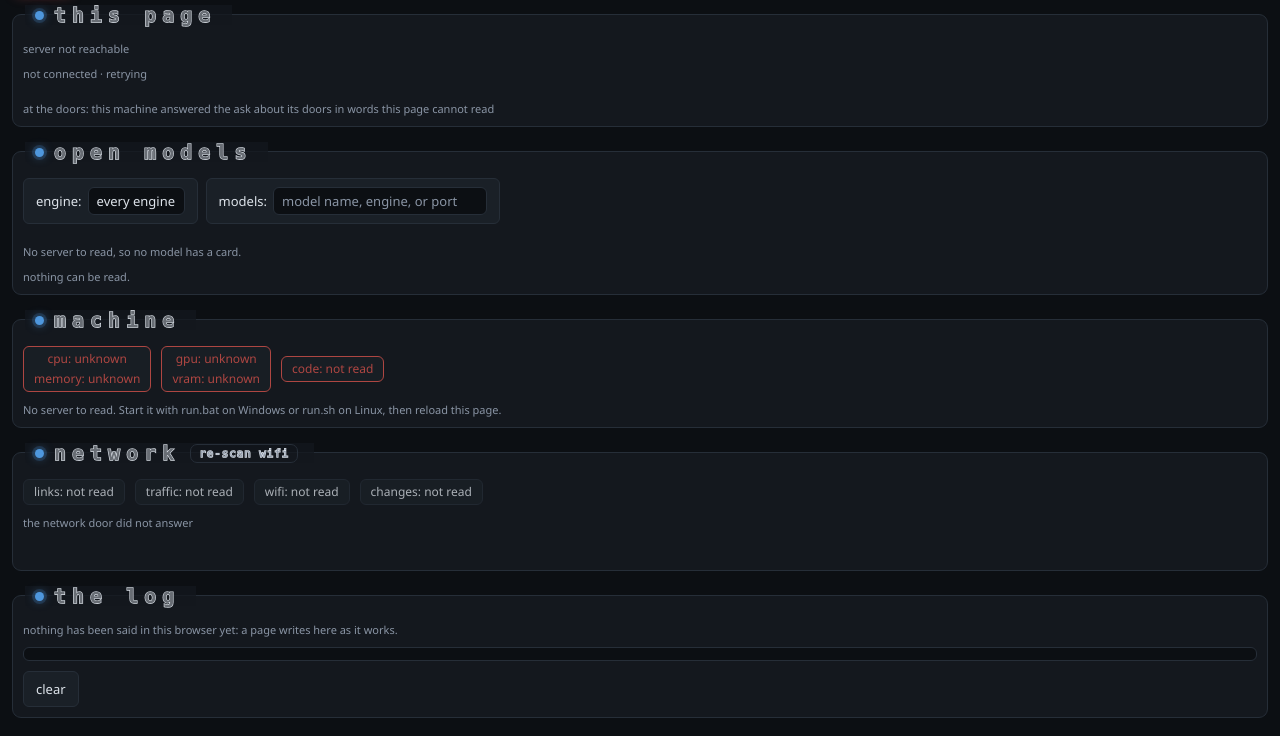
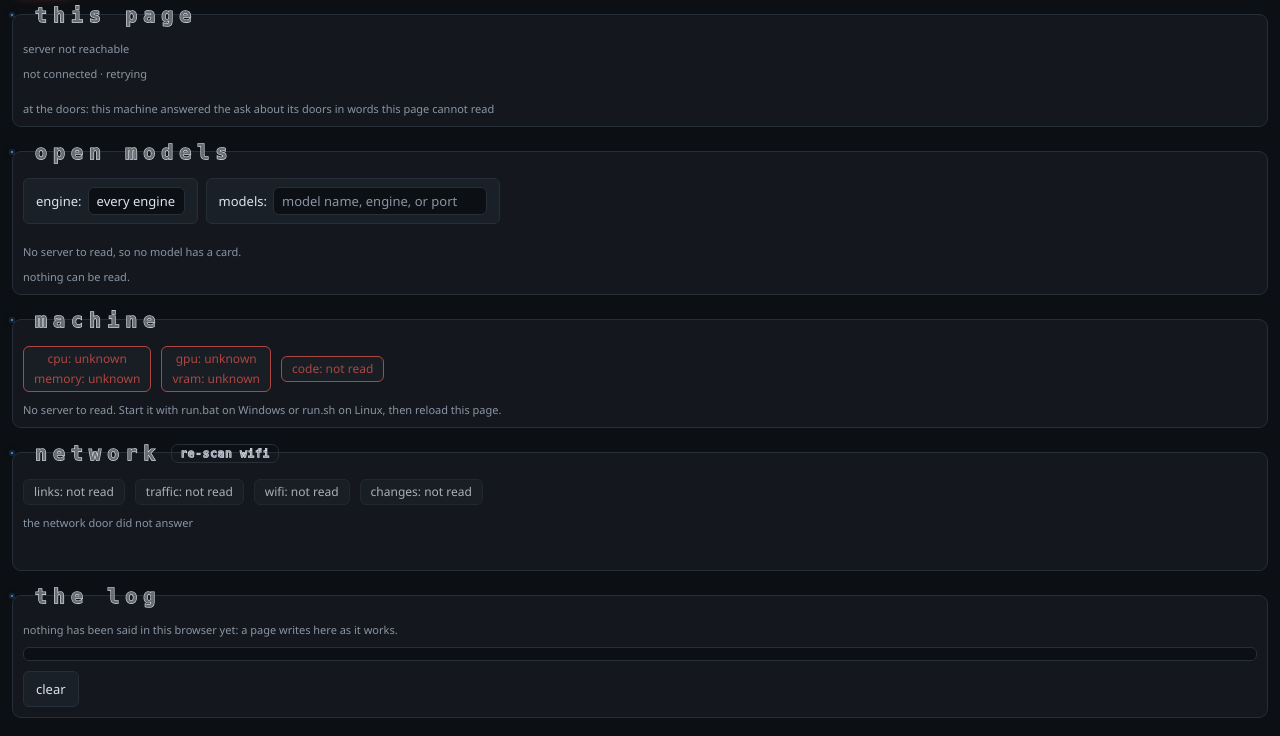
Before and after one commit to Yonneh0/open-local-services, a plain HTML site: page webui/index.html in a window 1280 px wide. Shown: the part 86-822 px from the top of the page. Drawn offline with Linux system fonts and the light colour scheme; no server answers.

Commit message:
the plate drops its mask: the rule strikes the word unmasked, nothing between - and the panel's mark shrinks to a pin's point and steps back to the panel's own corner, centred where its two edges meet

```diff
--- a/webui/style.css
+++ b/webui/style.css
@@ -593,13 +593,14 @@ main {
 
 /* The name of a panel is no longer whispered inside its top: the first name of
    a panel is set as a plate on the panel's edge itself. The text is centred on
-   the rule, so the edge is struck straight through the word, and the plate -
-   nearly the panel's own colour - lets that edge show faintly through it. The
-   letters themselves are darkened toward the panel and kept readable by a sharp
-   bright outline, fuller and twice the size they were; and one drop of the
-   page's colour stands before every name, so a panel is found by colour before
-   it is read. A second name standing further inside the same panel is not the
-   panel's edge's to hold, and keeps the small inline voice it always had. */
+   the rule, so the edge is struck straight through the word - nothing masks
+   that rule, it is the strike of the strike-through. The letters themselves are
+   darkened toward the panel and kept readable by a sharp bright outline,
+   fuller and twice the size they were; and one small drop of the page's colour
+   stands centred on the panel's own top-left corner, so a panel is found by
+   colour before it is read. A second name standing further inside the same
+   panel is not the panel's edge's to hold, and keeps the small inline voice it
+   always had. */
 .panel > .panel-title {
   font-family: var(--mono);
   font-size: 10px;
@@ -616,7 +617,6 @@ main {
   align-items: center;
   gap: 10px;
   padding: 0 16px 0 10px;
-  background: color-mix(in srgb, var(--bg2) 78%, transparent);
   font-family: var(--mono);
   font-weight: 700;
   font-size: 20px;
@@ -628,16 +628,22 @@ main {
   paint-order: stroke fill;
 }
 
+/* The mark is the panel's, not the name's: set at the panel's own corner the
+   title stands on, the whole width of the plate's inset back and one dot's
+   half, so the drop sits centred where the panel's two edges meet. */
 .panel > .panel-title:first-child::before {
   content: "";
-  flex: none;
-  width: 9px;
-  height: 9px;
+  position: absolute;
+  left: -14px;
+  top: 50%;
+  transform: translateY(-50%);
+  width: 2px;
+  height: 2px;
   border-radius: 50%;
   background: var(--accent);
   box-shadow:
-    0 0 0 3px color-mix(in srgb, var(--accent) 18%, transparent),
-    0 0 10px color-mix(in srgb, var(--accent) 60%, transparent);
+    0 0 0 2px color-mix(in srgb, var(--accent) 15%, transparent),
+    0 0 6px color-mix(in srgb, var(--accent) 55%, transparent);
 }
 
 /* A hand set in a panel's own title line: the title's voice and size, so it
```
Also changed, not shown: 1 other file.
